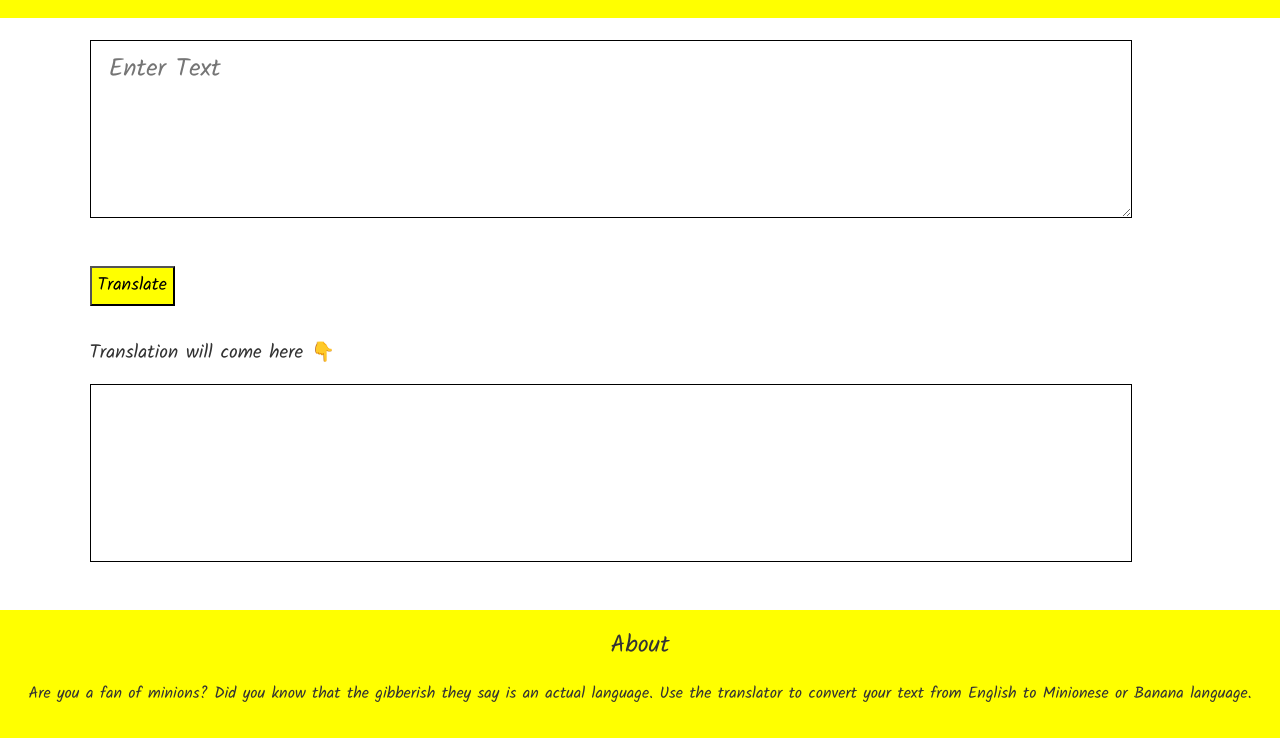
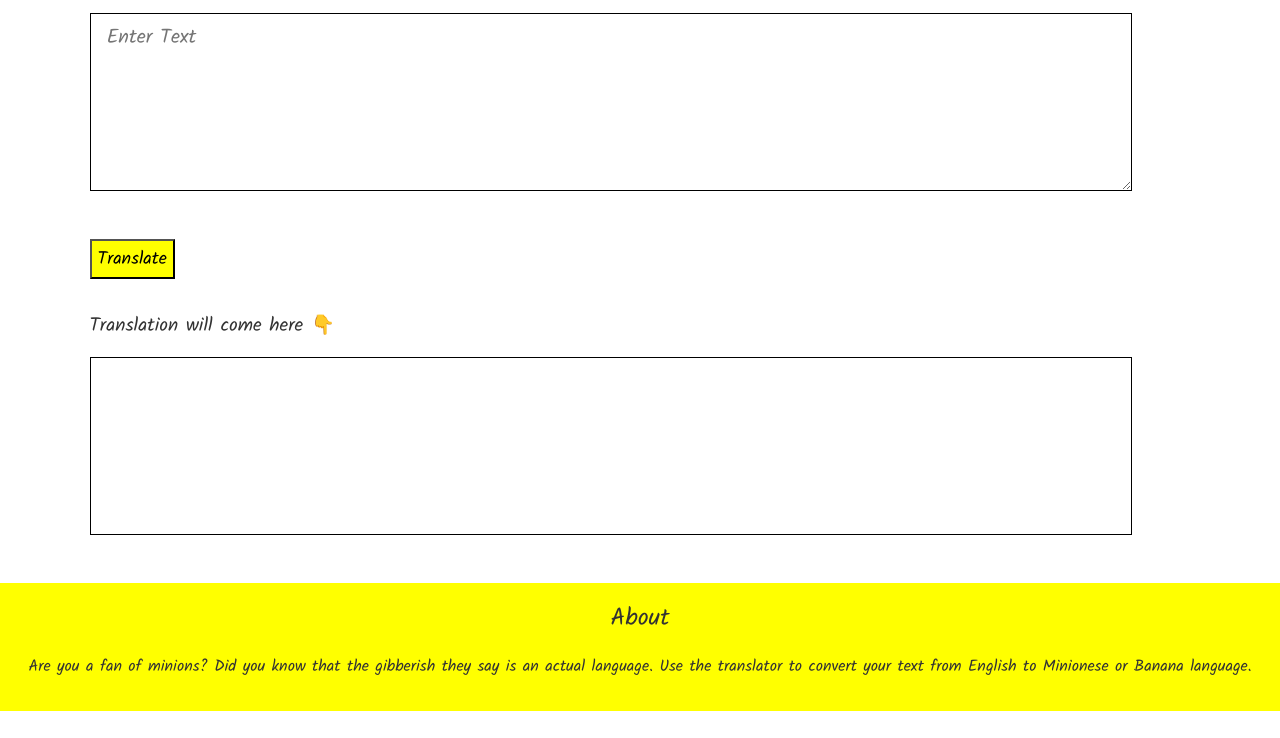
Before and after one commit to nakulsharma15/Lets-Talk-Minion-Language, a plain HTML site: page index.html in a window 1280 px wide. Shown: the part 131-869 px from the top of the page. After the commit the page ends 842 px from the top, so only its background shows below. Drawn offline with Linux system fonts and the light colour scheme.

Commit message:
some minor visual changes

```diff
--- a/app.js
+++ b/app.js
@@ -9,7 +9,7 @@ function getTranslationURL(text) {
 }
 
 function errorHandler(error) {
-   alert("Error Occurred, Please try again after some time!")
+   alert("Error Occurred, Please try after some time.")
 }
 
 function clickEventHandler(){
--- a/style.css
+++ b/style.css
@@ -1,6 +1,6 @@
 
 body {
-    margin: 0;
+    margin: 0px;
     font-family: 'Kalam', cursive;
     color: #333333;
 }
@@ -13,16 +13,17 @@ textarea{
     display: block;
     margin-left: 7%;
     padding: 0.5rem;
-    font-size: 25px;
+    font-size: 20px;
     font-family: 'Kalam', cursive;
 
 }
 textarea::placeholder{
-     font-size: 25px;
+     font-size: 20px;
 }
 
 #heading {
 
+    margin: 0px;
     display: block;
     text-align: center;
     background-color: yellow;
@@ -40,7 +41,7 @@ textarea::placeholder{
     margin-left: 7%;
     display: block;
     padding: 0.5rem;
-    font-size: 25px;
+    font-size: 20px;
 }
 
 #btn-translate {
@@ -57,7 +58,7 @@ font-size: large;
 #footer {
    padding-bottom: 1rem;
    margin-top: 3rem;
-   padding-top: 1rem;
+   padding: 1rem;
     text-align: center;
     background-color: yellow;
 }
```
